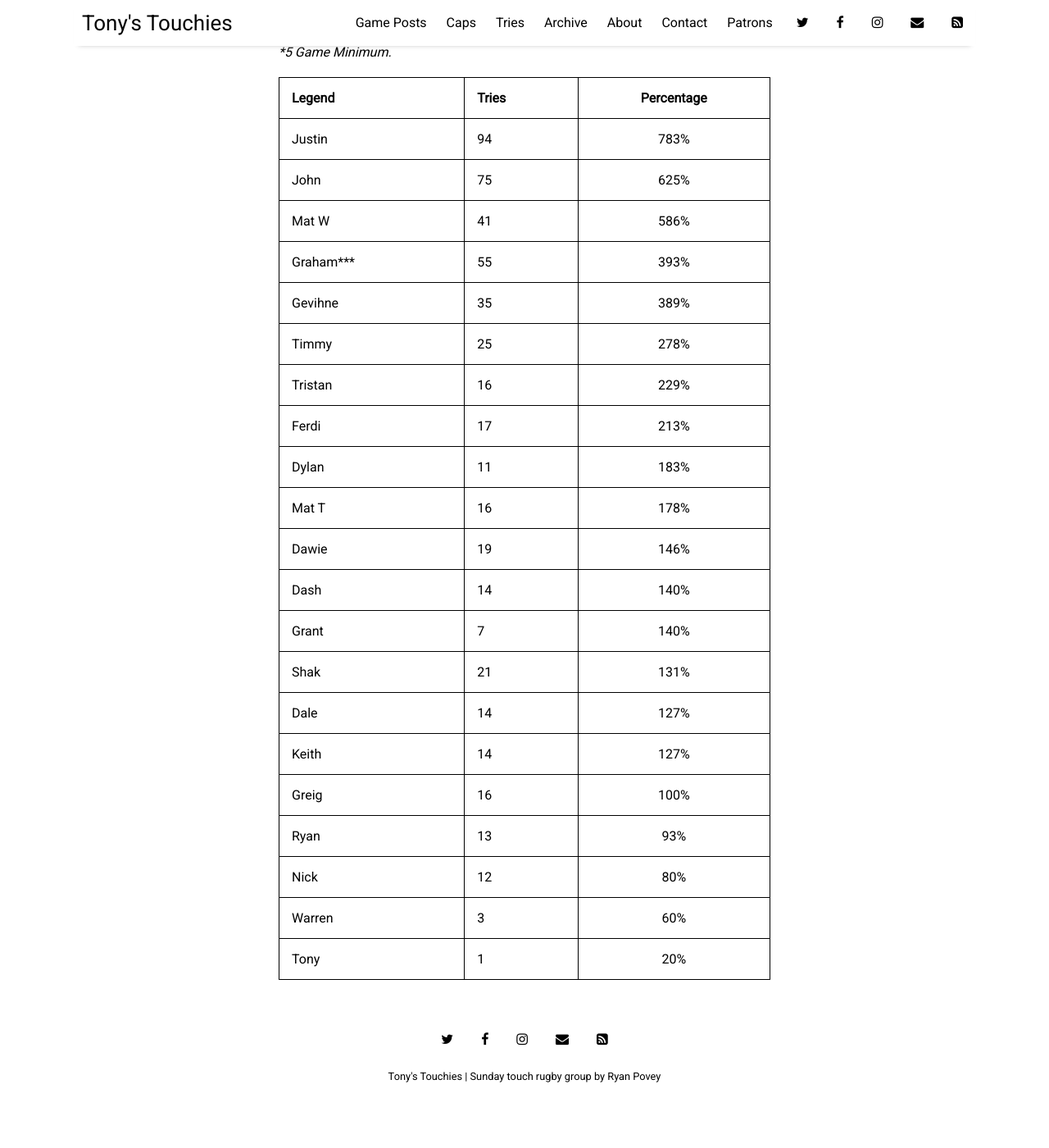
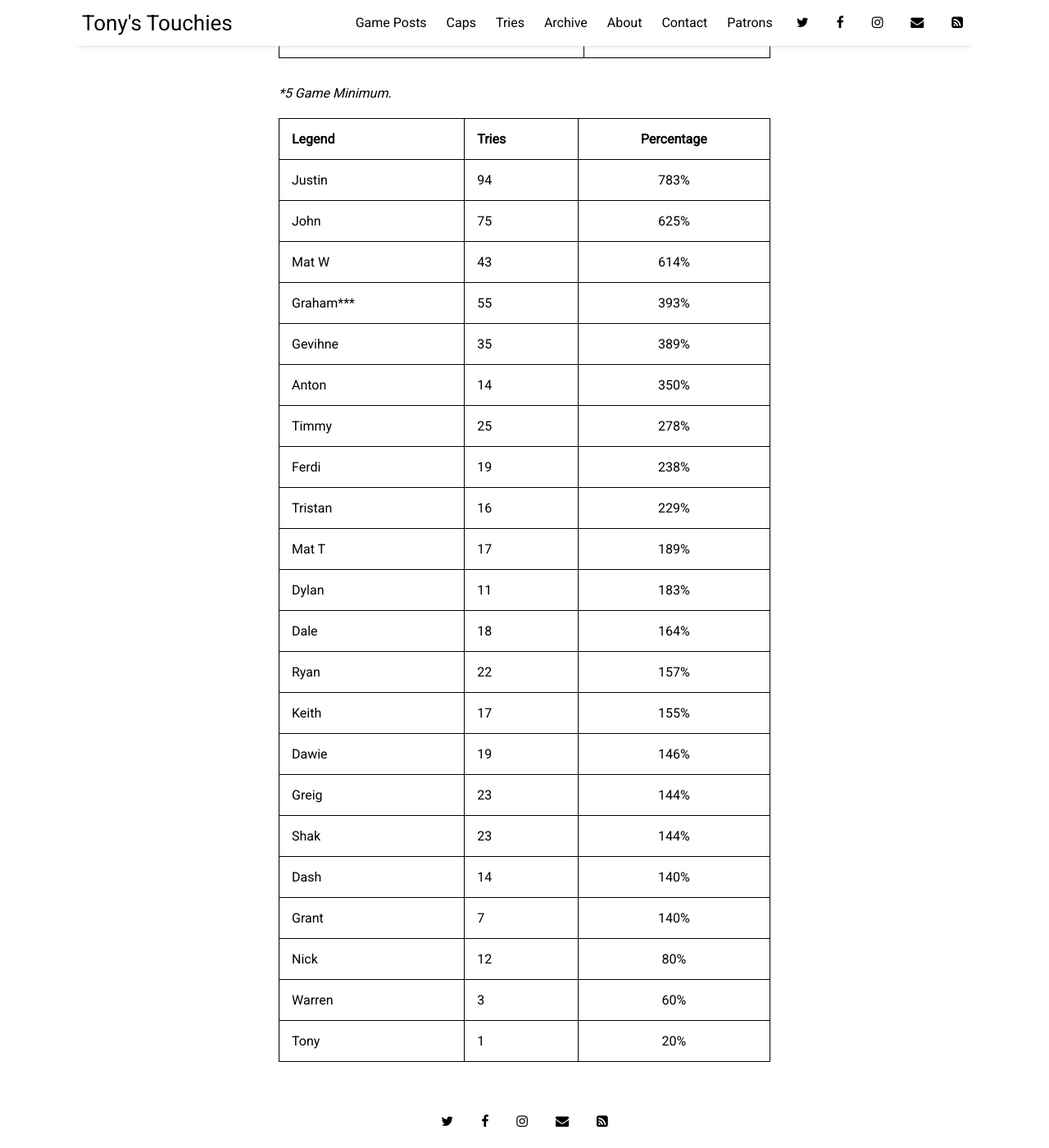
Before and after one commit to sundayrugby/sundayrugby.github.io, a Jekyll site: the page built from pages/tries.md, in a window 1280 px wide and 1400 px high, scrolled down 2814 px. Shown: the whole window at 82% size. Built offline with Jekyll 4.4.1, drawn with Linux system fonts in a browser that asks for light colours; nearby versions of some CDN libraries; before the commit the page ends 4165 px from its top, so only the background shows below that; some of the changed text lies outside the part shown.

Commit message:
Update tries.md

```diff
--- a/pages/tries.md
+++ b/pages/tries.md
@@ -21,20 +21,21 @@
 Justin|94
 John|75
 Graham***|55
-Mat W|41
+Mat W|43
 Gevihne|35
 Timmy|25
-Shak|21
+Greig|23
+Shak|23
+Ryan|22
+Rich|20
 Dawie|19
-Ferdi|17
-Greig|16
-Mat T |16
+Ferdi|19
+Dale|18
+Keith|17
+Mat T |17
 Tristan|16
 Anton|14
-Dale|14
 Dash|14
-Keith|14
-Ryan|13
 Nick|12
 Dylan|11
 Yusri|8
@@ -66,29 +67,29 @@
 Tom|1
 Tony|1
 
-
 **5 Game Minimum.*
 
 Legend               | Tries | Percentage
 -------------------- | ------- | :------------------:
 Justin|94|783%
 John|75|625%
-Mat W|41|586%
+Mat W|43|614%
 Graham***|55|393%
 Gevihne|35|389%
+Anton|14|350%
 Timmy|25|278%
+Ferdi|19|238%
 Tristan|16|229%
-Ferdi|17|213%
+Mat T |17|189%
 Dylan|11|183%
-Mat T |16|178%
+Dale|18|164%
+Ryan|22|157%
+Keith|17|155%
 Dawie|19|146%
+Greig|23|144%
+Shak|23|144%
 Dash|14|140%
 Grant|7|140%
-Shak|21|131%
-Dale|14|127%
-Keith|14|127%
-Greig|16|100%
-Ryan|13|93%
 Nick|12|80%
 Warren|3|60%
 Tony|1|20%
```
